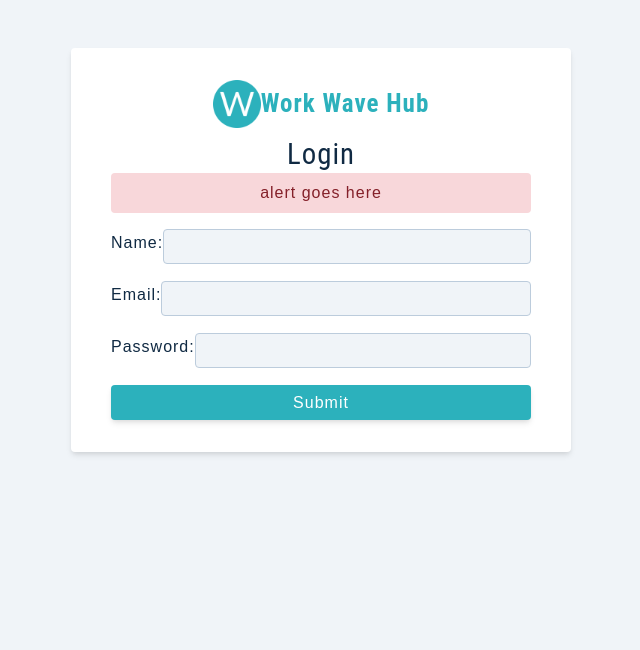
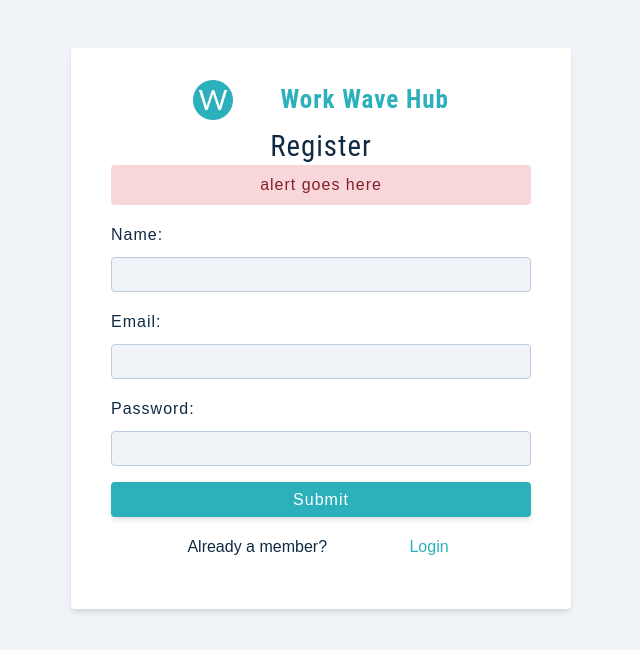
Before and after one commit to mdcodelab/jobs-platform-MERN-app, a React (Create React App) app in the folder client/: page /register in a window 1280 px wide. Shown: the top 650 px of the page, without its empty margins (319-959 px from the left). Built offline with nearby package versions, Linux system fonts and the light colour scheme.

Commit message:
toggleMember functionality

```diff
--- a/client/src/components/Logo.js
+++ b/client/src/components/Logo.js
@@ -29,8 +29,10 @@ width: 100%;
   }
 
   .logo__content img {
-    width: 3rem;
-    height: 3rem;
+    width: 2.5rem;
+    height: 2.5rem;
+    display: block;
+    margin-right: 1rem;
   }
 
   .logo__content h4 {
--- a/client/src/pages/Register.js
+++ b/client/src/pages/Register.js
@@ -37,19 +37,53 @@ function Register() {
         return labelName[name] || "";
     }
 
+    function toggleMember () {
+    setValues({...values, isMember: !values.isMember, showAlert:!values.showAlert})
+    console.log(values)
+    }
+
 
   return (
     <Wrapper className="full-page">
       <form className="form" onSubmit={handleSubmit}>
         <Logo></Logo>
-        <h3>Login</h3>
-        {values.showAlert && (<Alert></Alert>)}
-        <FormRow type="text" value={values.name} name="name" onChange={handleChange} getLabel={getLabel}></FormRow>
-        <FormRow type="email" value={values.email} name="email" onChange={handleChange} getLabel={getLabel}></FormRow>
-        <FormRow type="password" value={values.password} name="password" onChange={handleChange} getLabel={getLabel}></FormRow>
-        <button type="submit" className="btn btn-block">Submit</button>
-        <div>
-        </div>
+        <h3>{values.isMember ? "Login" : "Register"}</h3>
+        {values.showAlert && <Alert></Alert>}
+        {!values.isMember && (
+          <FormRow
+            type="text"
+            value={values.name}
+            name="name"
+            onChange={handleChange}
+            getLabel={getLabel}
+          ></FormRow>
+        )}
+
+        <FormRow
+          type="email"
+          value={values.email}
+          name="email"
+          onChange={handleChange}
+          getLabel={getLabel}
+        ></FormRow>
+
+        <FormRow
+          type="password"
+          value={values.password}
+          name="password"
+          onChange={handleChange}
+          getLabel={getLabel}
+        ></FormRow>
+        <button type="submit" className="btn btn-block">
+          Submit
+        </button>
+          <div className="register">
+            <span>{values.isMember ? "Not a member?" : "Already a member?"}</span>
+            <button type="button" className="member-btn" onClick={toggleMember}>
+              {values.isMember ? "Register" : "Login"}
+            </button>
+          </div>
+
       </form>
     </Wrapper>
   );
@@ -63,9 +97,24 @@ h3 {
     margin-bottom: 0;
 }
 
-.form div {
+.form .register {
+    width: 100%;
     display: flex;
-    justify-content: center;
+    justify-content: space-evenly;
+    padding: 1rem 0;
+}
+
+.member-btn {
+    border: none;
+    background: transparent;
+    cursor: pointer;
+    color: var(--primary-500);
+    font-size: 1.1.9rem;
+    transition: color 0.5 ease-in-out;
+}
+
+.member-btn:hover {
+    color: var(--primary-700);
 }
 `;
 
```
